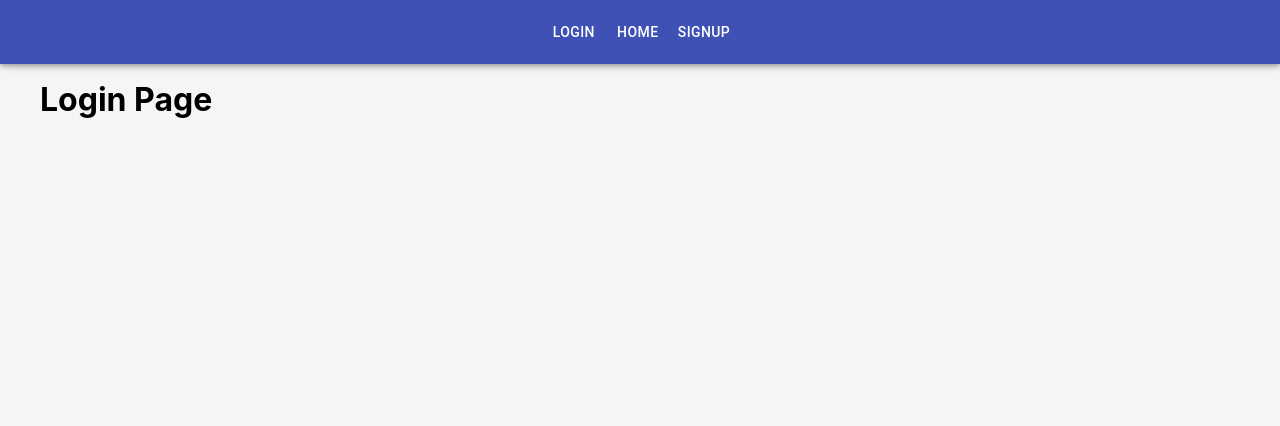
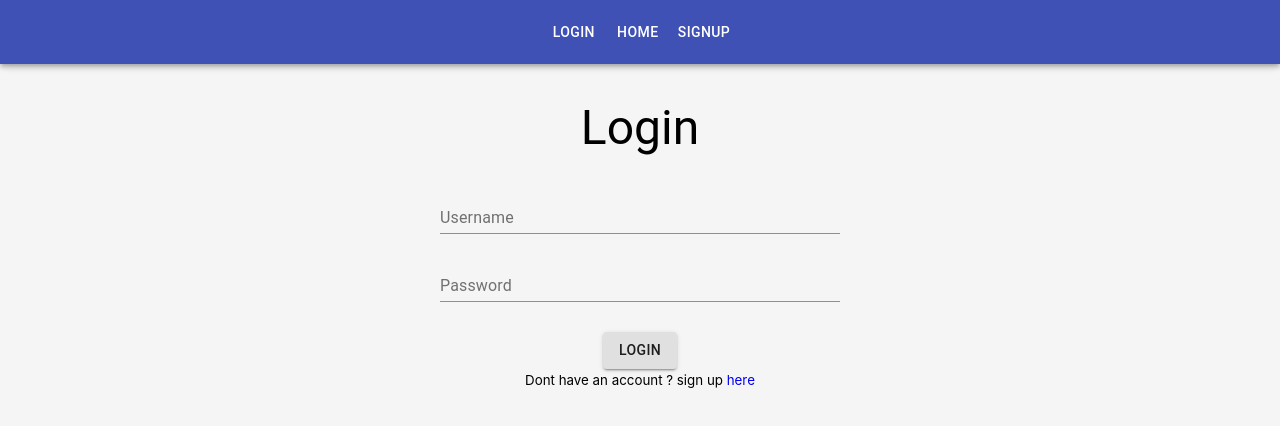
Before and after one commit to nikolozz/post2me-frontend, a React (Create React App) app: page /login in a window 1280 px wide. Shown: the top 426 px of the page. Built offline with nearby package versions, Linux system fonts and the light colour scheme.

Commit message:
feat: login

```diff
--- a/package.json
+++ b/package.json
@@ -7,6 +7,7 @@
     "@testing-library/jest-dom": "^5.11.4",
     "@testing-library/react": "^11.1.0",
     "@testing-library/user-event": "^12.1.10",
+    "axios": "^0.21.4",
     "dayjs": "^1.10.7",
     "react": "^17.0.2",
     "react-dom": "^17.0.2",
--- a/src/App.js
+++ b/src/App.js
@@ -3,7 +3,6 @@ import { BrowserRouter as Router, Route, Switch } from 'react-router-dom';
 import './App.css';
 import { MuiThemeProvider } from '@material-ui/core/styles';
 import { createTheme } from '@material-ui/core/styles';
-import { indigo, blue } from '@material-ui/core/colors';
 // Components
 import Navbar from './components/Navbar';
 // Pages
@@ -13,13 +12,16 @@ import signup from './pages/signup';
 
 const theme = createTheme({
   palette: {
-    type: 'dark',
+    type: 'light',
     primary: {
-      main: indigo[500],
+      main: '#3f51b5',
     },
     secondary: {
-      main: blue[500],
+      main: '#f50057',
     },
+  },
+  typography: {
+    useNextVariants: true,
   },
 });
 
--- a/src/components/Post.js
+++ b/src/components/Post.js
@@ -27,7 +27,6 @@ class Post extends Component {
       classes,
       post: { author, content, createdAt },
     } = this.props;
-    console.log(classes, this.props);
     return (
       <Card className={classes.card}>
         {author?.avatar ? (
--- a/src/pages/login.js
+++ b/src/pages/login.js
@@ -1,18 +1,131 @@
 import React, { Component } from 'react';
+import { Link } from 'react-router-dom';
+import PropTypes from 'prop-types';
+import axios from 'axios';
+
+import { withStyles, Typography, TextField, Button, CircularProgress } from '@material-ui/core';
+import { Grid } from '@material-ui/core';
+
+const styles = {
+  form: {
+    textAlign: 'center',
+  },
+  pageTitle: {
+    margin: '5% auto',
+  },
+  textField: {
+    margin: '10px auto',
+  },
+  button: {
+    marginTop: 20,
+    position: 'relative',
+  },
+  customError: {
+    color: 'red',
+    fontSize: '0.8rem',
+    marginTop: 10,
+  },
+  progress: {
+    position: 'absolute',
+  },
+};
 
 class login extends Component {
   constructor() {
     super();
-    this.state = {};
+    this.state = {
+      username: '',
+      password: '',
+      loading: false,
+      errors: {},
+    };
+    this.handleChange = this.handleChange.bind(this);
+    this.handleSubmit = this.handleSubmit.bind(this);
+  }
+
+  handleSubmit(event) {
+    event.preventDefault();
+    this.setState({ loading: true });
+    axios
+      .post(`${process.env.REACT_APP_API_URL}/login`, {
+        username: this.state.username,
+        password: this.state.password,
+      })
+      .then(() => {
+        this.setState({ loading: true });
+        this.props.history.push('/');
+      })
+      .catch((err) => this.setState({ errors: err, loading: false }));
+  }
+
+  handleChange(event) {
+    this.setState({
+      [event.target.name]: event.target.value,
+    });
   }
 
   render() {
+    const { classes } = this.props;
+    const { errors, email, password, loading } = this.state;
     return (
       <div>
-        <h1>Login Page</h1>
+        <Grid container className={classes.form}>
+          <Grid item sm />
+          <Grid item sm>
+            <Typography variant="h3" className={classes.pageTitle}>
+              Login
+            </Typography>
+            <form noValidate onSubmit={this.handleSubmit}>
+              <TextField
+                id="username"
+                name="username"
+                type="email"
+                label="Username"
+                className={classes.textField}
+                value={email}
+                onChange={this.handleChange}
+                fullWidth
+              />
+              <TextField
+                id="password"
+                name="password"
+                type="password"
+                label="Password"
+                className={classes.textField}
+                value={password}
+                onChange={this.handleChange}
+                fullWidth
+              />
+              {errors.message && (
+                <Typography variant="body2" className={classes.customError}>
+                  Wrong Credentials
+                </Typography>
+              )}
+              <Button
+                type="submit"
+                variant="contained"
+                className={classes.button}
+                disabled={loading}
+              >
+                Login
+                {loading && <CircularProgress size={30} className={classes.progress} />}
+              </Button>
+              <br />
+              <small>
+                Dont have an account ? sign up <Link to="/signup">here</Link>
+              </small>
+            </form>
+          </Grid>
+          <Grid item sm />
+        </Grid>
       </div>
     );
   }
 }
 
-export default login;
+login.propTypes = {
+  classes: PropTypes.object.isRequired,
+  history: PropTypes.any,
+};
+
+export default withStyles(styles)(login);
```
Also changed, not shown: 1 other file (tests, documents, lock files or other folders).
